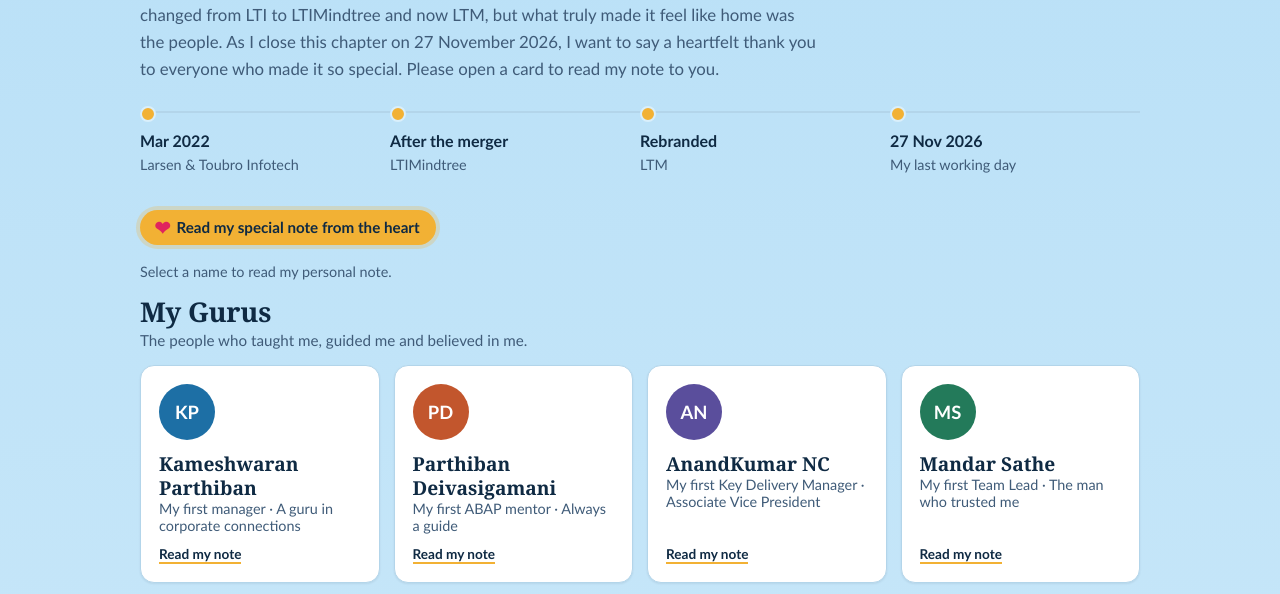
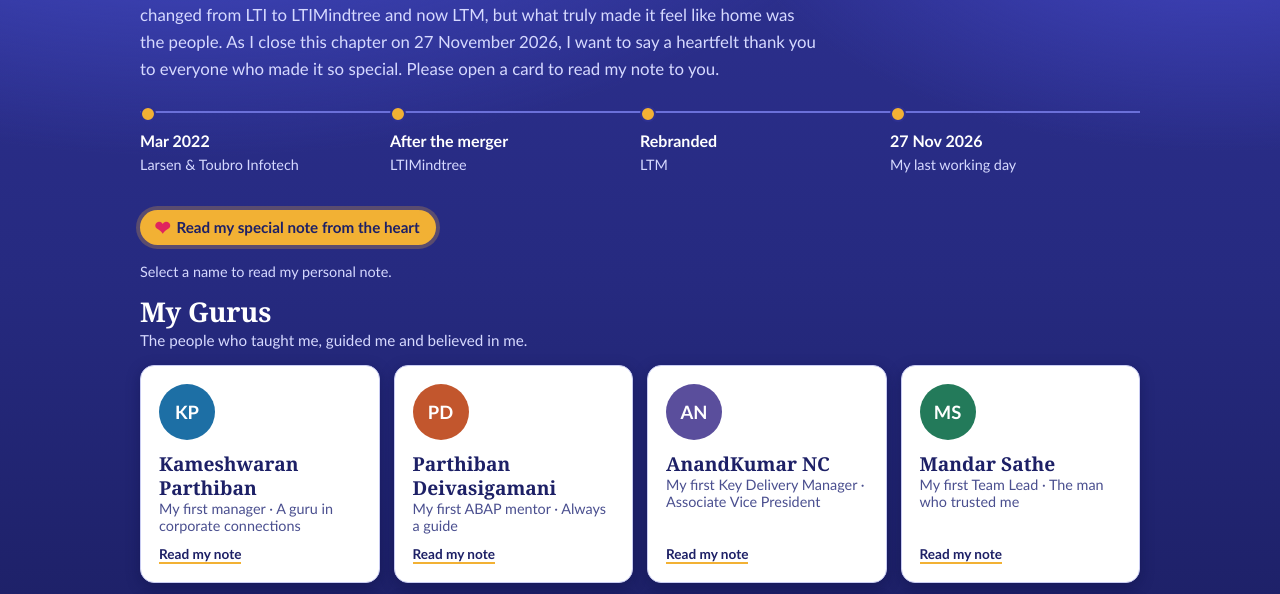
Before and after one commit to vigneshvaithialingam/Thank-You-LTM, a plain HTML site: page index.html in a window 1280 px wide. Shown: the part 163-757 px from the top of the page. Drawn offline with Linux system fonts and the light colour scheme.

Commit message:
Update index.html

```diff
--- a/index.html
+++ b/index.html
@@ -3,27 +3,29 @@
 <head>
 <meta charset="utf-8">
 <meta name="viewport" content="width=device-width, initial-scale=1, viewport-fit=cover">
-<meta name="theme-color" content="#b9e0f7">
+<meta name="theme-color" content="#2e3192">
 <meta property="og:type" content="website">
 <meta property="og:title" content="Thank you, LTM">
 <meta property="og:description" content="A farewell note of thanks to the people I worked with at LTM.">
 <title>Thank you, LTM</title>
 <style>
 :root{
-  --bg-solid:#d9effb;
-  --bg:linear-gradient(180deg,#b9e0f7 0%,#d9effb 38%,#eaf6fd 100%);
-  --card:#ffffff; --ink:#0f2a43; --muted:#3f5b78; --line:#b3d5ea;
-  --gold:#f2b134; --shadow:0 1px 2px rgba(15,42,67,.08);
+  --bg-solid:#2e3192;
+  --bg:radial-gradient(1200px 600px at 15% -5%,#4a52d6 0%,rgba(74,82,214,0) 60%),radial-gradient(900px 500px at 95% 5%,#4549c9 0%,rgba(69,73,201,0) 55%),linear-gradient(180deg,#2e3192 0%,#262a80 55%,#1d2066 100%);
+  --card:#ffffff; --ink:#ffffff; --muted:#d6d9ff; --line:#6b70d9;
+  --gold:#f2b134; --shadow:0 4px 14px rgba(10,12,60,.35);
 }
-@media (prefers-color-scheme:dark){
-  :root{--bg-solid:#0b2236; --bg:linear-gradient(180deg,#0a1f33 0%,#0e2b45 100%); --card:#143452; --ink:#eaf4fb; --muted:#a3bfd6; --line:#26496b; --shadow:none;}
-}
+.card,dialog{--ink:#1d2066; --muted:#4a4f8f; --line:#c9ccf2}
+.card{color:#1d2066!important}
+.card:hover{box-shadow:0 8px 24px rgba(10,12,60,.45)}
+dialog::backdrop{background:rgba(14,16,70,.7)!important}
+footer a{color:#fff}
 *{box-sizing:border-box}
 html,body{margin:0}
 html{-webkit-text-size-adjust:100%;-webkit-tap-highlight-color:transparent}
 .lock{overflow:hidden}
 html{background:var(--bg-solid)}
-body{background:var(--bg);min-height:100vh;color:var(--ink);font-family:Georgia,"Times New Roman",serif;line-height:1.55;padding:clamp(20px,5vw,56px)}
+body{background:var(--bg);background-attachment:fixed;min-height:100vh;color:var(--ink);font-family:Georgia,"Times New Roman",serif;line-height:1.55;padding:clamp(20px,5vw,56px)}
 .wrap{max-width:1000px;margin:0 auto}
 .sans{font-family:"Trebuchet MS",system-ui,sans-serif}
 header{margin-bottom:28px;max-width:680px}
@@ -88,7 +90,7 @@ footer p{margin:0 0 14px;color:var(--muted)}
   .btn{flex:1 1 100%;text-align:center}
 }
 @media (prefers-reduced-motion:reduce){*:not(.heart):not(.mini-heart){animation:none!important;transition:none!important}}
-.special-link{display:inline-block;margin:0 0 18px;font:700 .95rem "Trebuchet MS",system-ui,sans-serif;color:var(--ink);text-decoration:none;background:var(--gold);padding:8px 16px;border-radius:999px;box-shadow:0 0 0 4px rgba(242,177,52,.25)}
+.special-link{display:inline-block;margin:0 0 18px;font:700 .95rem "Trebuchet MS",system-ui,sans-serif;color:#1d2066;text-decoration:none;background:var(--gold);padding:8px 16px;border-radius:999px;box-shadow:0 0 0 4px rgba(242,177,52,.25)}
 .special-note{position:relative;margin-top:48px;padding:clamp(26px,5vw,44px);border-radius:22px;background:linear-gradient(135deg,#fff7e3 0%,#ffe9b8 100%);border:2px solid var(--gold);box-shadow:0 0 0 6px rgba(242,177,52,.18),0 18px 50px rgba(15,42,67,.18);color:#0f2a43;text-align:center;animation:glow 3.5s ease-in-out infinite alternate}
 @keyframes glow{from{box-shadow:0 0 0 6px rgba(242,177,52,.18),0 18px 50px rgba(15,42,67,.18)}to{box-shadow:0 0 0 10px rgba(242,177,52,.32),0 18px 60px rgba(242,177,52,.35)}}
 .special-note .heart{display:inline-block;font-size:3rem;line-height:1;margin-bottom:10px;color:#e0245e;text-shadow:0 0 18px rgba(224,36,94,.45);animation:breathe 1.6s ease-in-out infinite;transform-origin:center}
```
